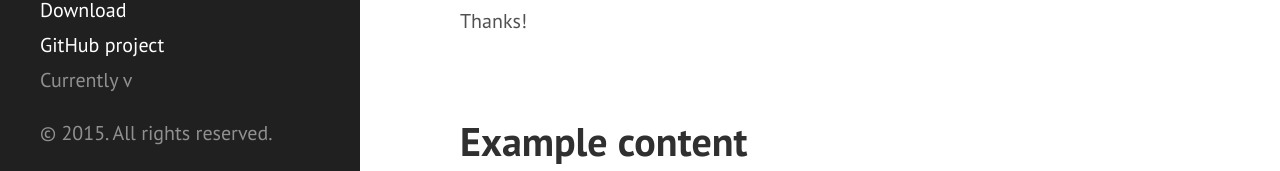
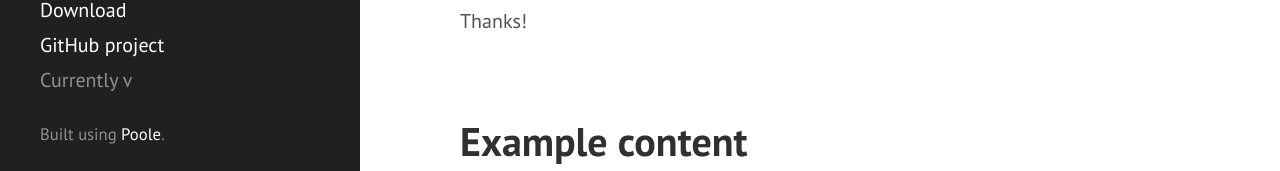
Before and after one commit to aerohit/aerohit.github.io, a Jekyll site: the page built from index.html, in a window 1280 px wide and 900 px high, scrolled down 577 px. Shown: the part 712-883 px from the top of the window. Built offline with Jekyll 4.4.1, drawn with Linux system fonts in a browser that asks for light colours; Markdown is read by kramdown in place of the engine named in the settings; the list of posts is cut into pages by our own code.

Commit message:
Added acknowledgement to getpoole

```diff
--- a/_includes/sidebar.html
+++ b/_includes/sidebar.html
@@ -31,6 +31,7 @@
       <span class="sidebar-nav-item">Currently v{{ site.version }}</span>
     </nav>
 
-    <p>&copy; {{ site.time | date: '%Y' }}. All rights reserved.</p>
+    <!--<p>&copy; {{ site.time | date: '%Y' }}. All rights reserved.</p>-->
+    <p><small>Built using <a href="http://getpoole.com/">Poole</a>.</small></p>
   </div>
 </div>
```
